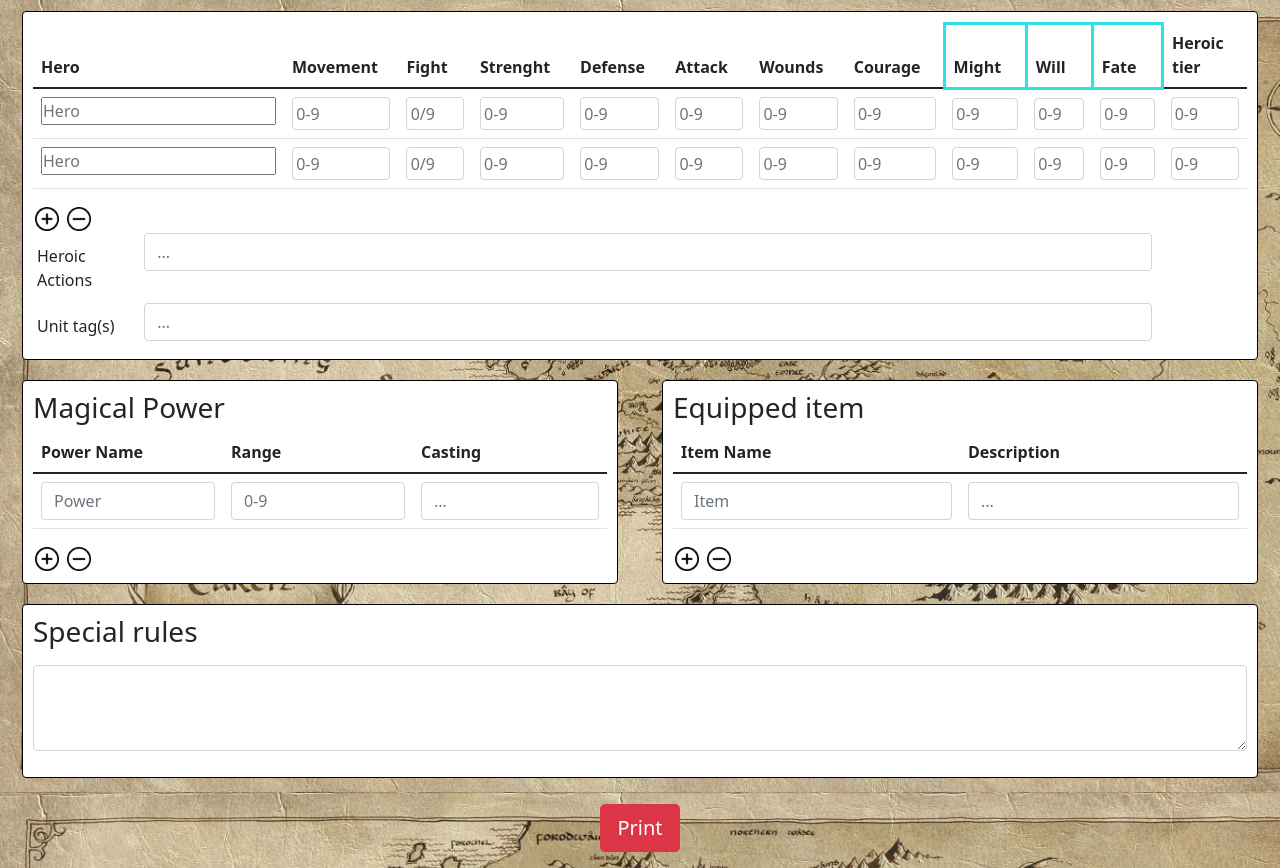
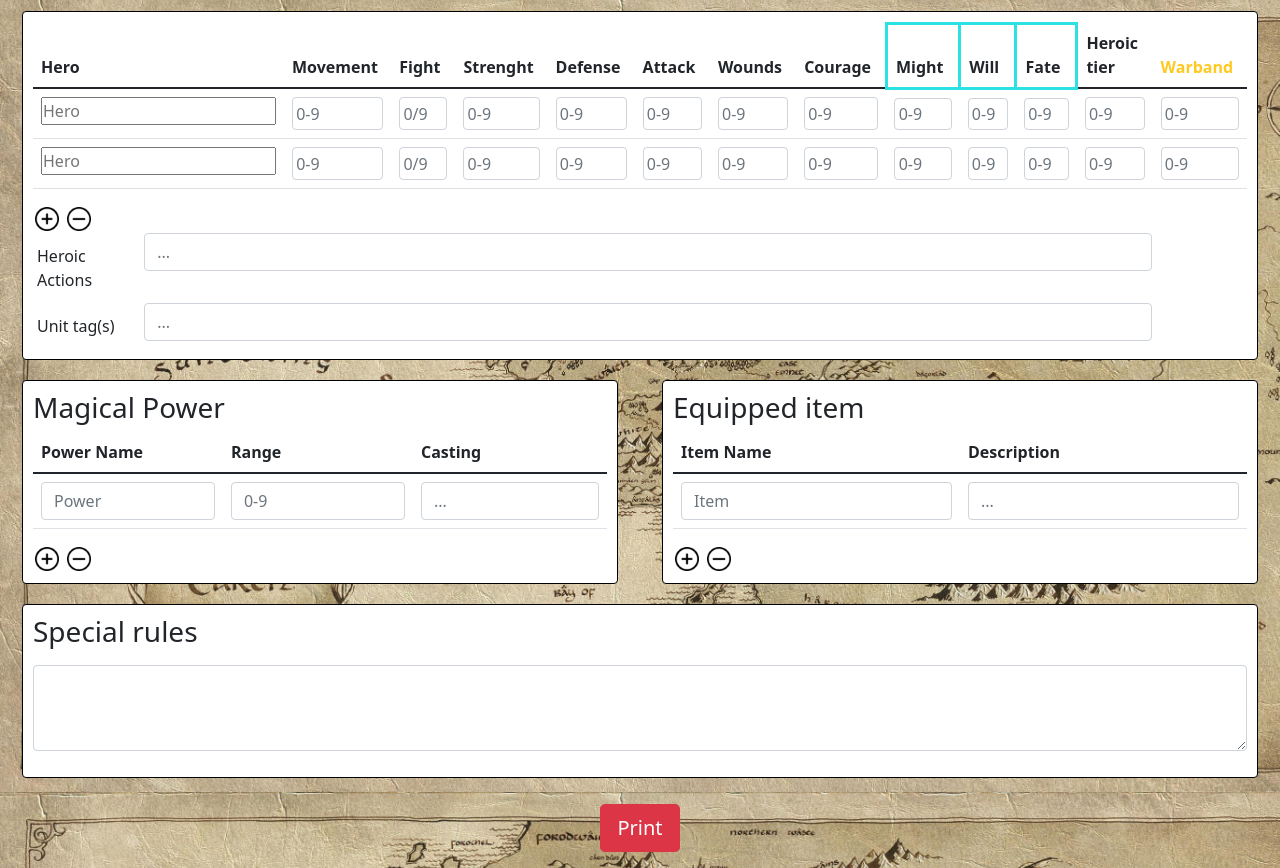
Before and after one commit to PhilTrudel/middle-earth-unitcreation, a website built with Vite: page index.html in a window 1280 px wide. Both pictures are taken after a click on the picture 47 px from the left and 202 px from the top of the page. Shown: the part 8-876 px from the top of the page. Built offline with nearby package versions, Linux system fonts and the light colour scheme.

Commit message:
Added Warband row
Color correction, not great

```diff
--- a/index.html
+++ b/index.html
@@ -39,6 +39,7 @@
                 <th scope="col border">Will</th>
                 <th scope="col border">Fate</th>
                 <th scope="col">Heroic tier</th>
+                <th scope="col" style="color:#FFC920">Warband</th>
               </tr>
             </thead>
             <tbody id='tableHero'>
@@ -46,6 +47,7 @@
                 <th scope="row"><input type="text" class="form-control-xs" placeholder="Hero"></th>
                 <td><input type="text" class="form-control" placeholder="0-9"></td>
                 <td><input type="text" class="form-control" placeholder="0/9"></td>
+                <td><input type="text" class="form-control" placeholder="0-9"></td>
                 <td><input type="text" class="form-control" placeholder="0-9"></td>
                 <td><input type="text" class="form-control" placeholder="0-9"></td>
                 <td><input type="text" class="form-control" placeholder="0-9"></td>
--- a/main.js
+++ b/main.js
@@ -42,6 +42,7 @@ addHero.addEventListener("click", function() {
     <td><input type="text" class="form-control" placeholder="0-9"></td>
     <td><input type="text" class="form-control" placeholder="0-9"></td>
     <td><input type="text" class="form-control" placeholder="0-9"></td>
+    <td><input type="text" class="form-control" placeholder="0-9"></td>
     <td><input type="text" class="form-control" placeholder="0-9"></td>`
     document.getElementById('tableHero').appendChild(newRow);
 });
--- a/variables/_form.scss
+++ b/variables/_form.scss
@@ -31,3 +31,7 @@ th:nth-child(9){
  th:nth-child(11){
     border: 3px color.invert(variables.$evil) solid !important;
  }
+
+ .text-color{
+    color: variables.$primary !important;
+ }
--- a/variables/_variables.scss
+++ b/variables/_variables.scss
@@ -2,7 +2,7 @@
 @import url('https://fonts.googleapis.com/css2?family=Mulish:ital,wght@0,200;0,300;0,400;0,500;0,600;0,700;0,800;0,900;1,200;1,300;1,400;1,500;1,600;1,700;1,800;1,900&family=Poppins:ital,wght@0,100;0,200;0,300;0,400;0,500;0,600;0,700;0,800;0,900;1,100;1,200;1,300;1,400;1,500;1,600;1,700;1,800;1,900&display=swap');
 
 
-$primary: #ffffff;
+$primary: #FFC920;
 $secondary:#000;
 $good:#1E8CD3;
 $evil:#D31E1E;
```
